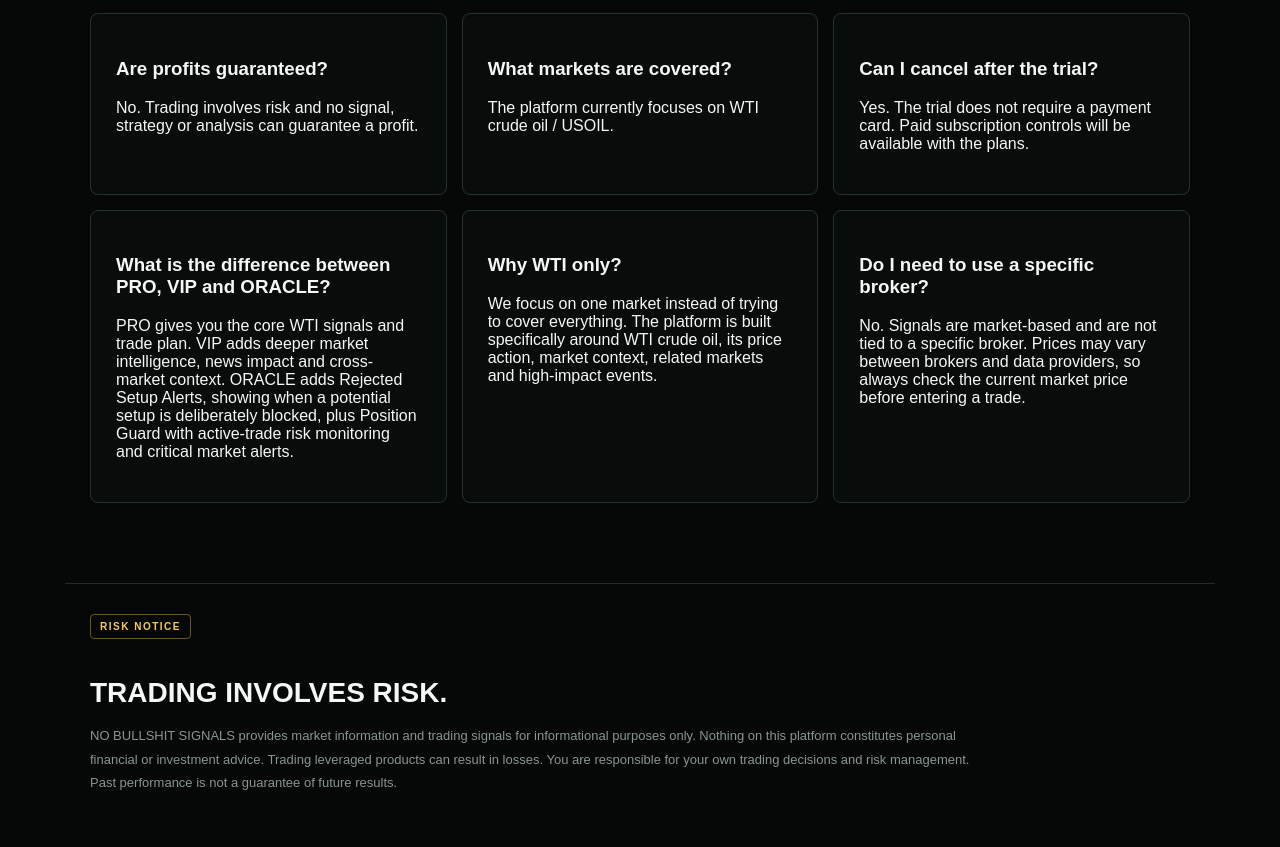
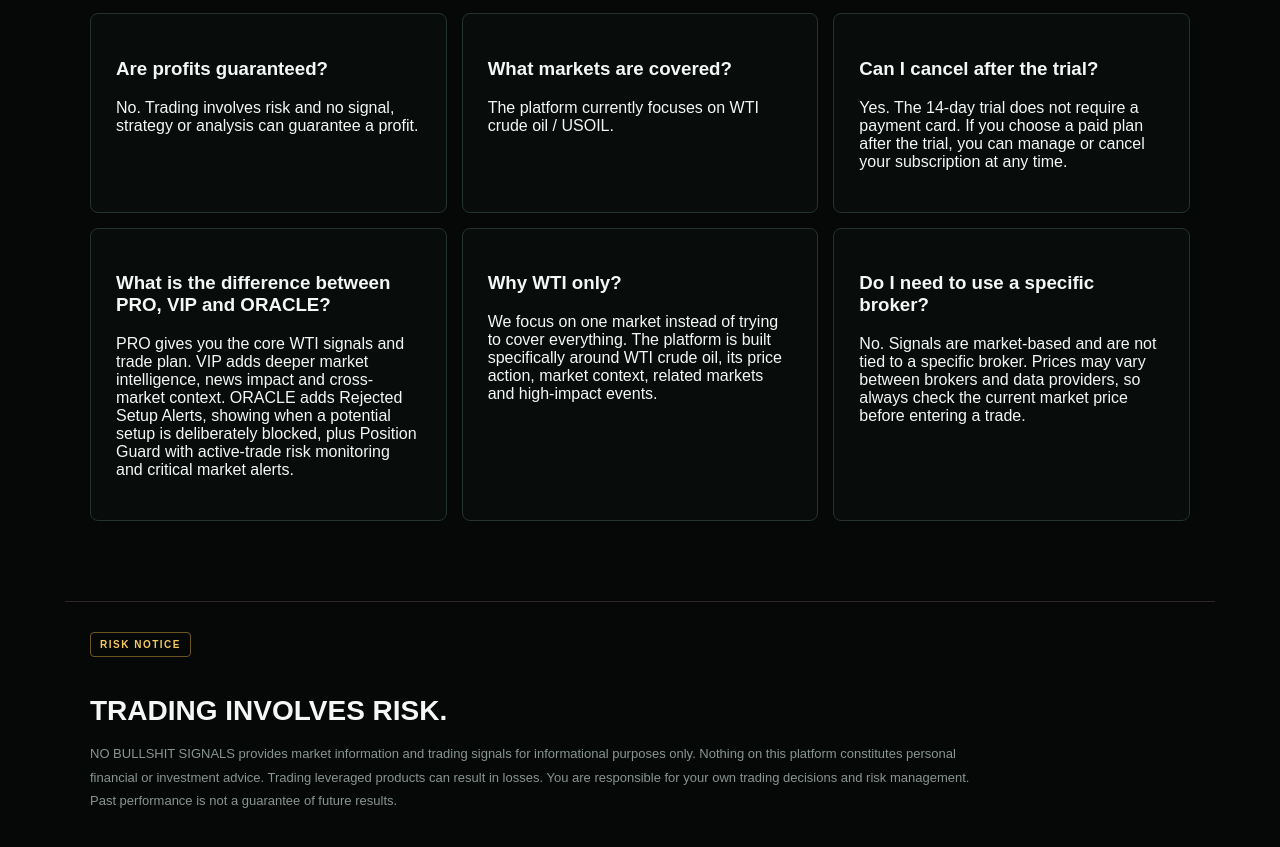
Before and after one commit to tradingnowopo/no-bullshit-signals, a Next.js app: page / in a window 1280 px wide. Shown: the part 3636-4483 px from the top of the page. Built offline with nearby package versions, Linux system fonts and the light colour scheme; no server answers; the database is empty.

Commit message:
Update page.js

```diff
--- a/app/page.js
+++ b/app/page.js
@@ -426,9 +426,10 @@ export default function Home() {
           <div style={styles.faqItem}>
             <h3>Can I cancel after the trial?</h3>
             <p>
-              Yes. The trial does not require a payment card. Paid
-              subscription controls will be available with the plans.
-            </p>
+            Yes. The 14-day trial does not require a payment card. If you choose a
+            paid plan after the trial, you can manage or cancel your subscription at
+            any time.
+          </p>
           </div>
                 <div style={styles.faqItem}>
   <h3>What is the difference between PRO, VIP and ORACLE?</h3>
```
